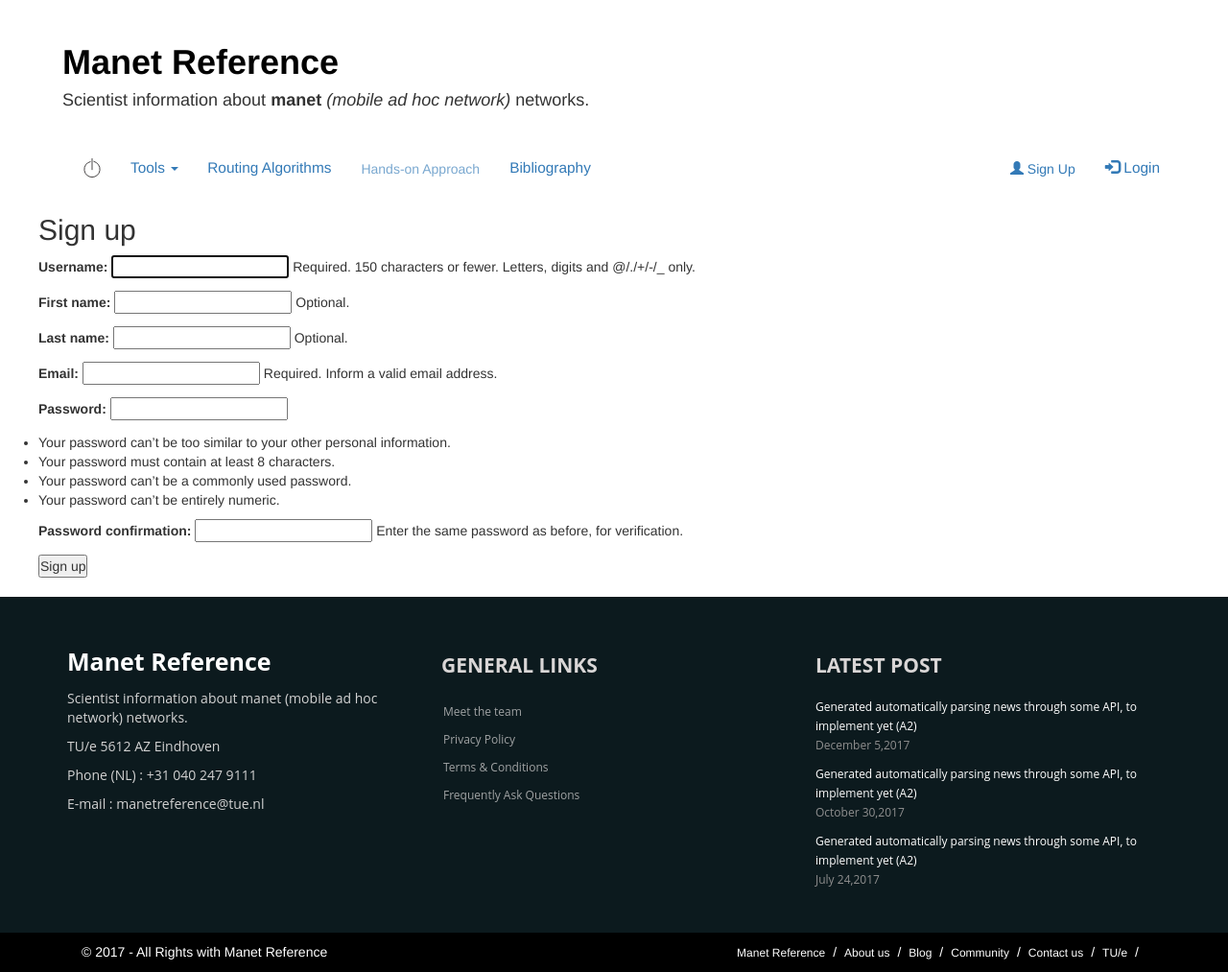
After one commit to achemete/manetReference, a Django app: page /signup/ in a window 1280 px wide. The commit adds this page. Shown: the whole page at 96% size. Run offline with Django 3.2, Linux system fonts and the light colour scheme; some libraries are stand-ins or nearby versions.

Commit message:
Major update: Registration

```diff
--- a/backend/forms.py
+++ b/backend/forms.py
@@ -1,5 +1,6 @@
 from django import forms
-
+from django.contrib.auth.forms import UserCreationForm
+from django.contrib.auth.models import User
 from .models import Section
 
 class PostSection(forms.ModelForm):
@@ -7,3 +8,12 @@ class PostSection(forms.ModelForm):
     class Meta:
         model = Section
         fields = ('title', 'text',)
+
+class SignUpForm(UserCreationForm):
+    first_name = forms.CharField(max_length=30, required=False, help_text='Optional.')
+    last_name = forms.CharField(max_length=30, required=False, help_text='Optional.')
+    email = forms.EmailField(max_length=254, help_text='Required. Inform a valid email address.')
+
+    class Meta:
+        model = User
+        fields = ('username', 'first_name', 'last_name', 'email', 'password1', 'password2', )
--- a/backend/templates/backend/index.html
+++ b/backend/templates/backend/index.html
@@ -56,7 +56,7 @@
 					<li><a id="biblio" href="{% url 'biblio' %}">Bibliography</a></li>
 				</ul>
 				<ul class="nav navbar-nav navbar-right">
-					<li><a id="signup" class="btn disabled" href="#"><span class="glyphicon glyphicon-user"></span> Sign Up</a></li>
+					<li><a id="signup" class="btn" href="{% url 'signup' %}"><span class="glyphicon glyphicon-user"></span> Sign Up</a></li>
 					<li><a id="login" href="#"><span class="glyphicon glyphicon-log-in"></span> Login</a></li>
 				</ul>
 			</div>
--- /dev/null
+++ b/backend/templates/backend/signup.html
@@ -0,0 +1,11 @@
+{% extends 'backend/index.html' %}
+{% load staticfiles %}
+
+{% block content %}
+  <h2>Sign up</h2>
+  <form method="post">
+    {% csrf_token %}
+    {{ form.as_p }}
+    <button type="submit">Sign up</button>
+  </form>
+{% endblock %}
--- a/backend/urls.py
+++ b/backend/urls.py
@@ -10,10 +10,12 @@ urlpatterns = [
     url(r'^section/(?P<pk>\d+)/remove/$', views.section_remove, name='section_remove'),
     url(r'^section/(?P<pk>\d+)/edit/$', views.section_edit, name='section_edit'),
 
-
     #url(r'^$', views.HomePageView.as_view(), name='home'), ### using static home
 
     url(r'^algs/$', views.AlgsPageView.as_view(), name='algs'),
     url(r'^biblio/$', views.BiblioPageView.as_view(), name='biblio'),
     url(r'^biblio/algorithms/$', views.BiblioPageView.as_view(), name='b-algs'),
+
+    url(r'^signup/$', views.signup, name='signup'),
+
 ]
--- a/backend/views.py
+++ b/backend/views.py
@@ -4,10 +4,11 @@ from django.shortcuts import redirect, render
 
 # Create your views here.
 from django.utils import timezone
+from django.contrib.auth import login, authenticate
 from .models import Section
 from django.shortcuts import render, get_object_or_404
 from django.views.generic import TemplateView
-from .forms import PostSection
+from .forms import PostSection, SignUpForm
 
 class HomePageView(TemplateView):
     template_name = "backend/home.html"
@@ -20,6 +21,9 @@ class BiblioPageView(TemplateView):
 
 class RefPageView(TemplateView):
     template_name = "backend/b-algs.html"
+
+class SignUpPageView(TemplateView):
+    template_name = "backend/signup.html"
 
 # def index(request):
 #     sections = Section.objects.filter(published_date__lte=timezone.now()).order_by('published_date')
@@ -78,22 +82,16 @@ def algSection_new(request):
         form = PostSection()
     return render(request, 'backend/section_edit.html', {'form': form})
 
-'''
-def post_detail(request, pk):
-    post = get_object_or_404(Post, pk=pk)
-    return render(request, 'backend/post_detail.html', {'post': post})
-
-def post_new(request):
-    if request.method == "POST":
-        form = PostForm(request.POST)
+def signup(request):
+    if request.method == 'POST':
+        form = SignUpForm(request.POST)
         if form.is_valid():
-            post = form.save(commit=False)
-            post.author = request.user
-            post.published_date = timezone.now()
-            post.save()
-            return redirect('post_detail', pk=post.pk)
+            form.save()
+            username = form.cleaned_data.get('username')
+            raw_password = form.cleaned_data.get('password1')
+            user = authenticate(username=username, password=raw_password)
+            login(request, user)
+            return redirect('home_list')
     else:
-        form = PostForm()
-    return render(request, 'backend/post_edit.html', {'form': form})
-
-'''
+        form = SignUpForm()
+    return render(request, 'backend/signup.html', {'form': form})
```
